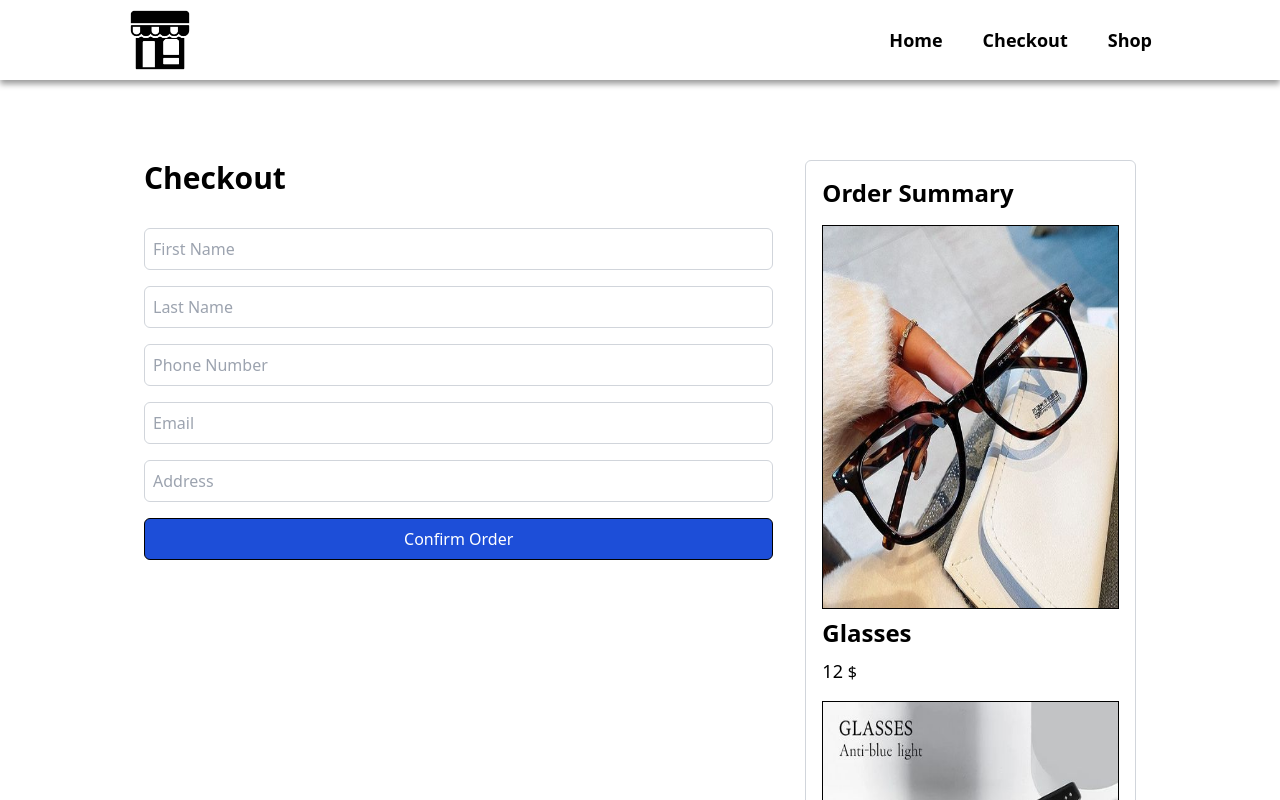
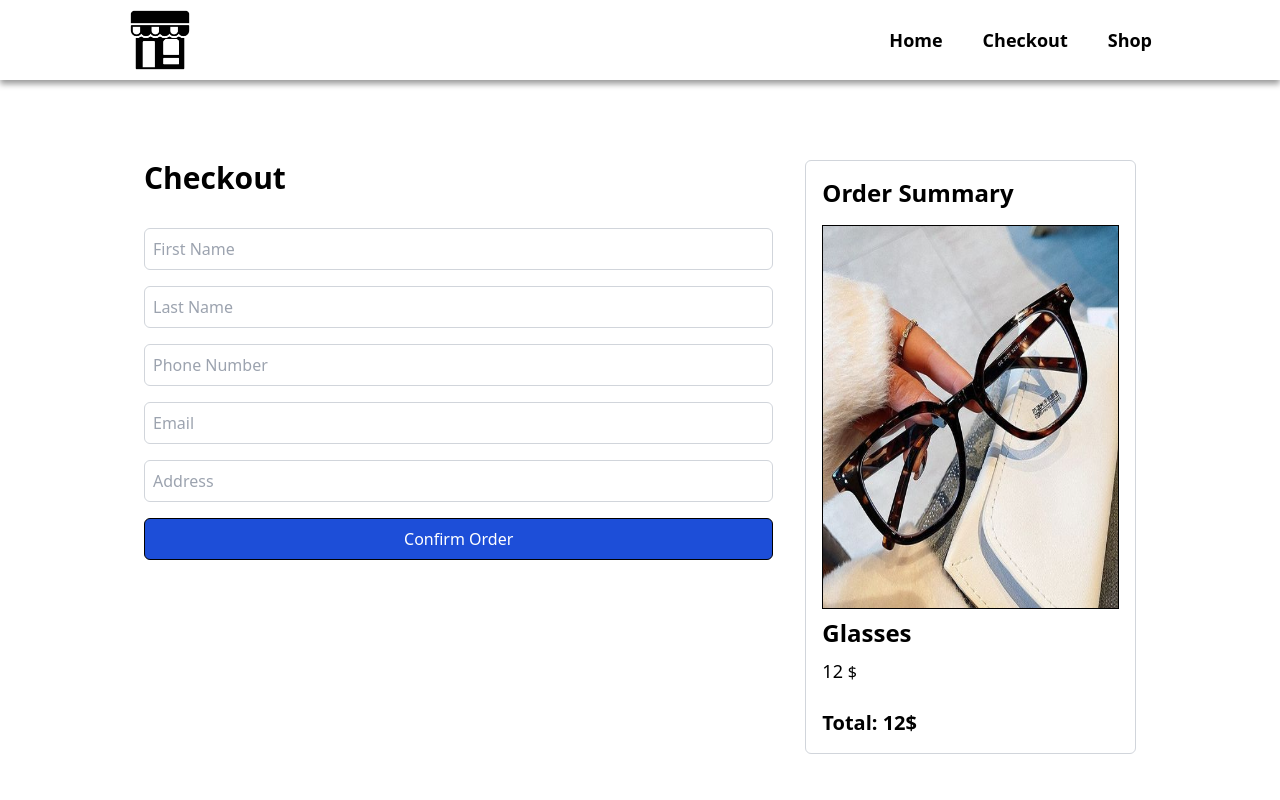
Before and after one commit to Nardjes2004/Project-React, a React (Vite) app: page /checkout/1 in a window 1280 px wide. Shown: the top 800 px of the page. Built offline with nearby package versions, Linux system fonts and the light colour scheme.

Commit message:
last last changes

```diff
--- a/src/pages/Checkout.jsx
+++ b/src/pages/Checkout.jsx
@@ -62,7 +62,7 @@ export default function Checkout() {
       <div className="w-1/3 p-4 border border-gray-300 rounded-md">
         <h3 className="mb-4 text-2xl font-semibold">Order Summary</h3>
         <div className="space-y-4">
-          {Product.map((item) => (
+          {selectedProducts.map((item) => (
             <div key={item.id} className="flex flex-col w-full gap-2">
               <img
                 className="bg-gray-100 border border-black h-96"
```
